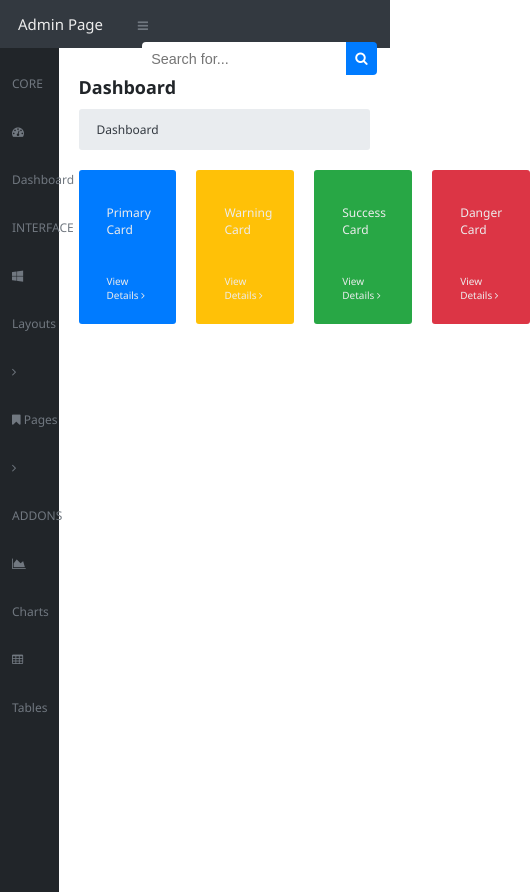
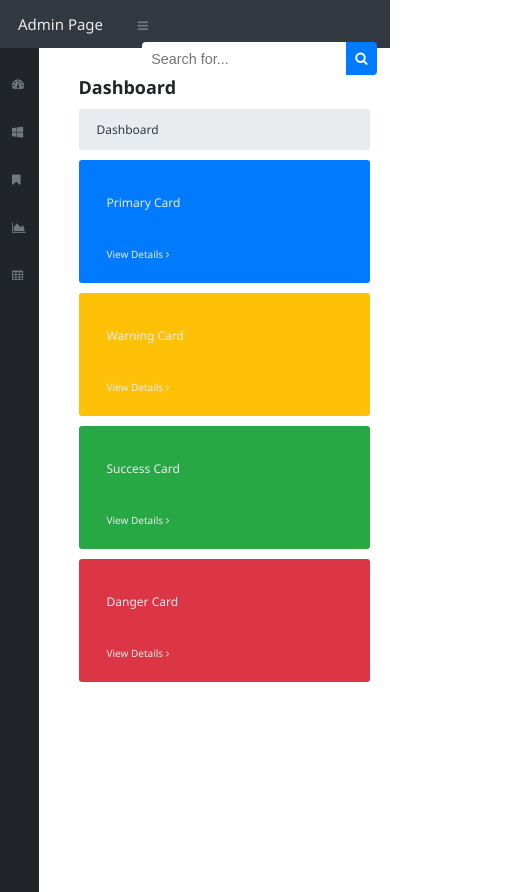
Before and after one commit to AnHuszti/str2-sajat-munka, a plain HTML site: page css-feladatok-admin/index.html in a window 390 px wide. Shown: the whole page, 530 px wide, since content can reach past the window. Drawn offline with Linux system fonts and the light colour scheme.

Commit message:
Optional task added

```diff
--- a/css-feladatok-admin/css/stlye.css
+++ b/css-feladatok-admin/css/stlye.css
@@ -13,11 +13,6 @@ body {
     height: 3rem;
     padding: .5rem;
 }
-
-/* h3 {
-    margin-block-end: 0px;
-    padding: .5rem;
-} */
 
 .header__title {
     display: inline;
@@ -166,3 +161,22 @@ h1 {
         border-bottom-left-radius: .25rem;
         border-bottom-right-radius: .25rem;
 }
+
+@media screen and (max-width: 700px) {
+    .main__nav {
+        width: 10%;
+    }
+
+    .menu__link, .menu__title {
+        display: none;
+    }
+
+    .flex-container {
+        display: block;
+        margin-right: 40px;
+    }
+
+    .main_card {
+        width: 100%;
+    }
+  }
--- a/css-feladatok-admin/index.html
+++ b/css-feladatok-admin/index.html
@@ -26,12 +26,12 @@
         <aside>
             <nav class="main__nav">
                 <ul class="nav__ul">
-                    <li>CORE</li>
+                    <li class="menu__title">CORE</li>
                     <li>
                         <i class="fa fa-tachometer" aria-hidden="true"></i>
                         <a class="menu__link" href="">Dashboard</a>
                     </li>
-                    <li>INTERFACE</li>
+                    <li class="menu__title">INTERFACE</li>
                     <li>
                         <i class="fa fa-windows" aria-hidden="true"></i>
                         <a class="menu__link" href="">
@@ -46,7 +46,7 @@
                             <i class="fa fa-angle-right" aria-hidden="true"></i>
                         </a>
                     </li>
-                    <li>ADDONS</li>
+                    <li class="menu__title">ADDONS</li>
                     <li>
                         <i class="fa fa-area-chart" aria-hidden="true"></i>
                         <a class="menu__link" href="">Charts</a>
```
